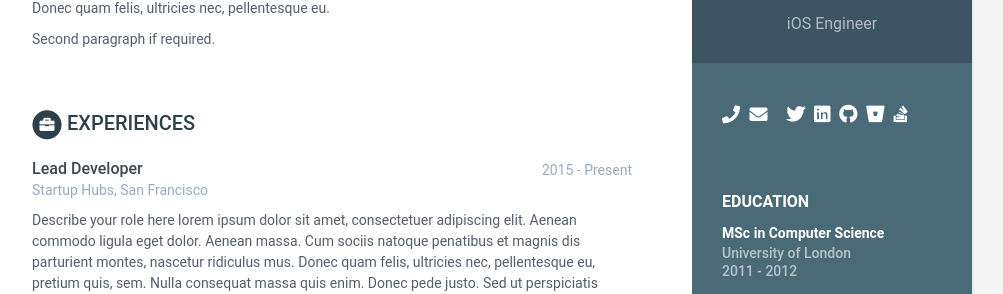
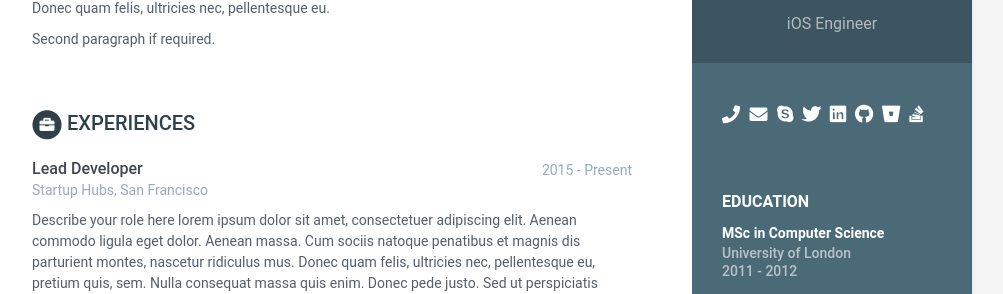
Before and after one commit to mjhassan/mjhassan.github.io, a Jekyll site: the page built from index.html, in a window 1280 px wide. Shown: the part 205-499 px from the top of the page, without its empty margins (168-1171 px from the left). Built offline with Jekyll 4.4.1, drawn with Linux system fonts in a browser that asks for light colours.

Commit message:
fixed skype icon issue

```diff
--- a/_includes/contact.html
+++ b/_includes/contact.html
@@ -17,7 +17,7 @@
         {% endif %}
 
         {% if sidebar.skype %}
-        <a href="skype:{{ sidebar.skype }}?call" target="_blank"><i class="fas fa-skype"></i></a>
+        <a href="skype:{{ sidebar.skype }}?add"><i class="fab fa-skype"></i></a>
         {% endif %}
 
         {% if sidebar.twitter %}
```
